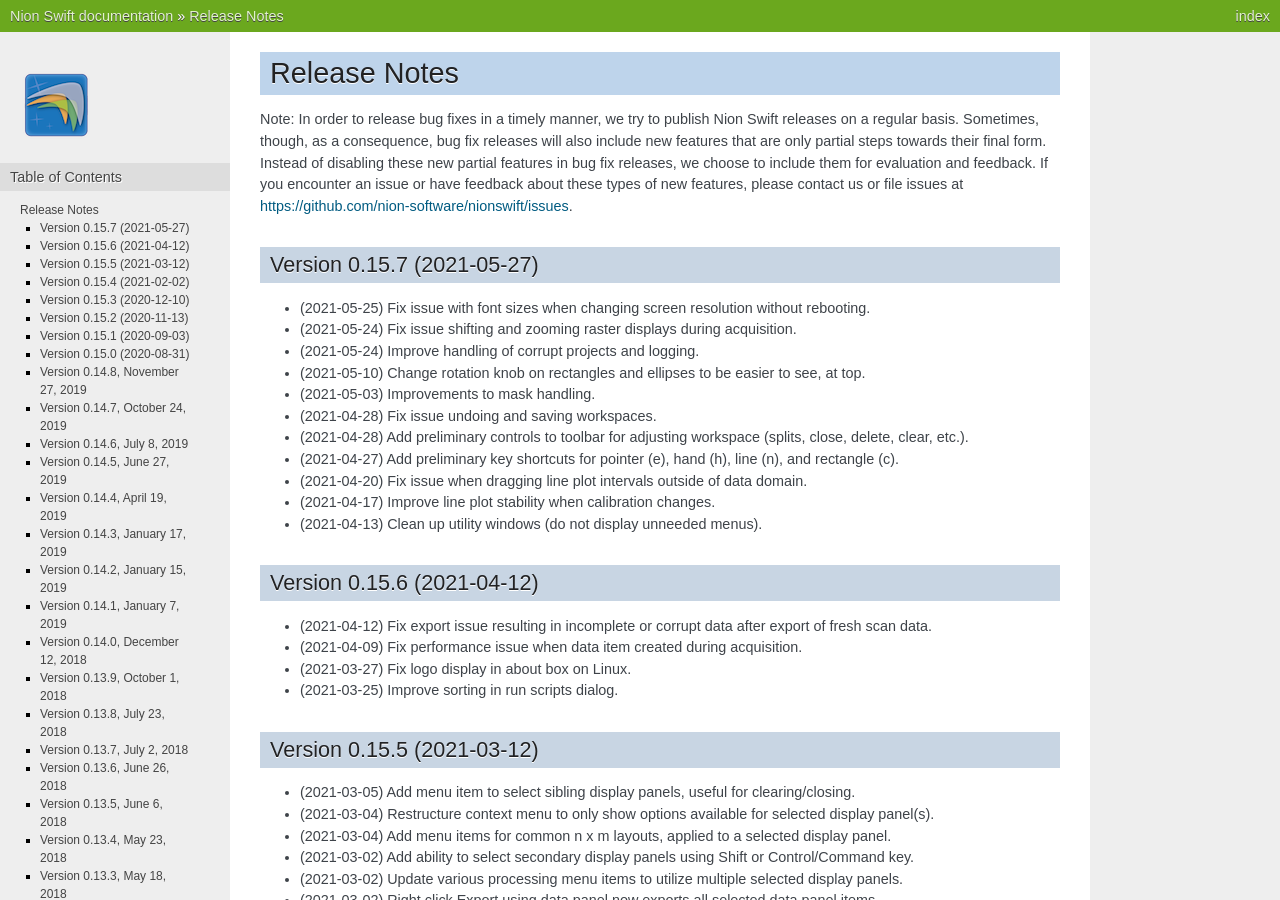
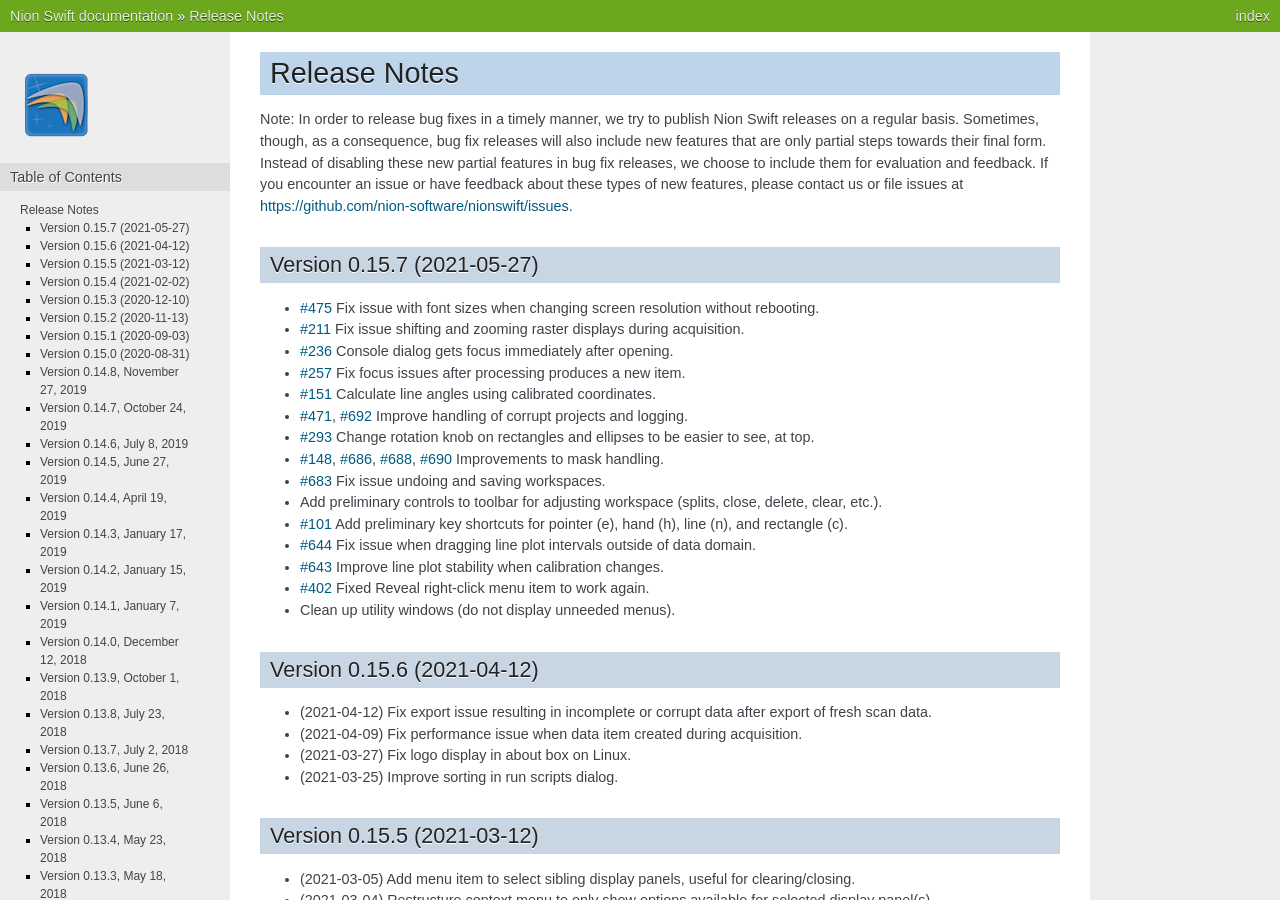
Before and after one commit to nion-software/nionswift, a Sphinx documentation site: the page built from docs/release_notes.rst, in a window 1280 px wide and 900 px high. Built offline with Sphinx 7.4.7, drawn with Linux system fonts in a browser that asks for light colours.

Commit message:
Change release notes to indicate issue numbers instead of dates.

```diff
--- a/docs/release_notes.rst
+++ b/docs/release_notes.rst
@@ -14,17 +14,21 @@ https://github.com/nion-software/nionswift/issues.
 
 Version 0.15.7 (2021-05-27)
 ---------------------------
-* (2021-05-25) Fix issue with font sizes when changing screen resolution without rebooting.
-* (2021-05-24) Fix issue shifting and zooming raster displays during acquisition.
-* (2021-05-24) Improve handling of corrupt projects and logging.
-* (2021-05-10) Change rotation knob on rectangles and ellipses to be easier to see, at top.
-* (2021-05-03) Improvements to mask handling.
-* (2021-04-28) Fix issue undoing and saving workspaces.
-* (2021-04-28) Add preliminary controls to toolbar for adjusting workspace (splits, close, delete, clear, etc.).
-* (2021-04-27) Add preliminary key shortcuts for pointer (e), hand (h), line (n), and rectangle (c).
-* (2021-04-20) Fix issue when dragging line plot intervals outside of data domain.
-* (2021-04-17) Improve line plot stability when calibration changes.
-* (2021-04-13) Clean up utility windows (do not display unneeded menus).
+* `#475 <https://github.com/nion-software/nionswift/issues/475>`_ Fix issue with font sizes when changing screen resolution without rebooting.
+* `#211 <https://github.com/nion-software/nionswift/issues/211>`_ Fix issue shifting and zooming raster displays during acquisition.
+* `#236 <https://github.com/nion-software/nionswift/issues/236>`_ Console dialog gets focus immediately after opening.
+* `#257 <https://github.com/nion-software/nionswift/issues/257>`_ Fix focus issues after processing produces a new item.
+* `#151 <https://github.com/nion-software/nionswift/issues/151>`_ Calculate line angles using calibrated coordinates.
+* `#471 <https://github.com/nion-software/nionswift/issues/471>`_, `#692 <https://github.com/nion-software/nionswift/issues/692>`_ Improve handling of corrupt projects and logging.
+* `#293 <https://github.com/nion-software/nionswift/issues/293>`_ Change rotation knob on rectangles and ellipses to be easier to see, at top.
+* `#148 <https://github.com/nion-software/nionswift/issues/148>`_, `#686 <https://github.com/nion-software/nionswift/issues/686>`_, `#688 <https://github.com/nion-software/nionswift/issues/688>`_, `#690 <https://github.com/nion-software/nionswift/issues/690>`_ Improvements to mask handling.
+* `#683 <https://github.com/nion-software/nionswift/issues/683>`_ Fix issue undoing and saving workspaces.
+* Add preliminary controls to toolbar for adjusting workspace (splits, close, delete, clear, etc.).
+* `#101 <https://github.com/nion-software/nionswift/issues/101>`_ Add preliminary key shortcuts for pointer (e), hand (h), line (n), and rectangle (c).
+* `#644 <https://github.com/nion-software/nionswift/issues/644>`_ Fix issue when dragging line plot intervals outside of data domain.
+* `#643 <https://github.com/nion-software/nionswift/issues/643>`_ Improve line plot stability when calibration changes.
+* `#402 <https://github.com/nion-software/nionswift/issues/402>`_ Fixed Reveal right-click menu item to work again.
+* Clean up utility windows (do not display unneeded menus).
 
 Version 0.15.6 (2021-04-12)
 ---------------------------
```
